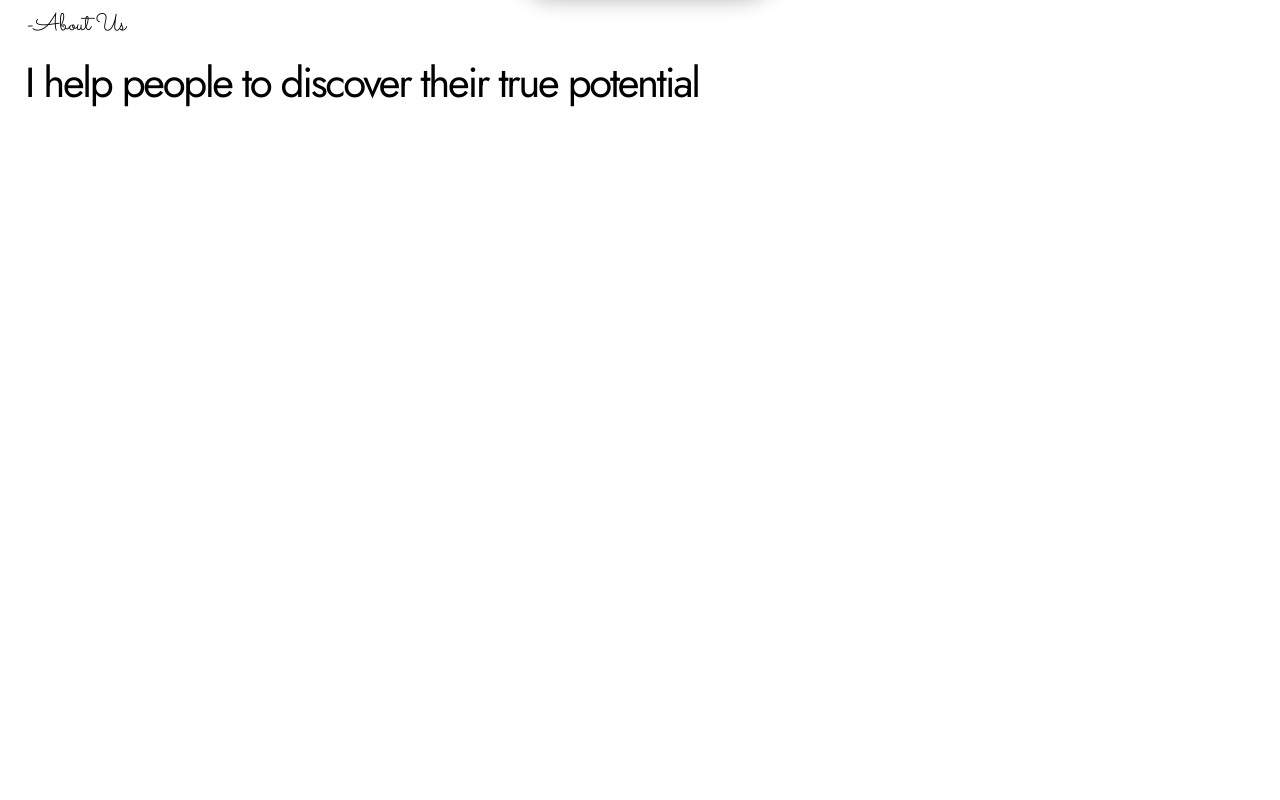
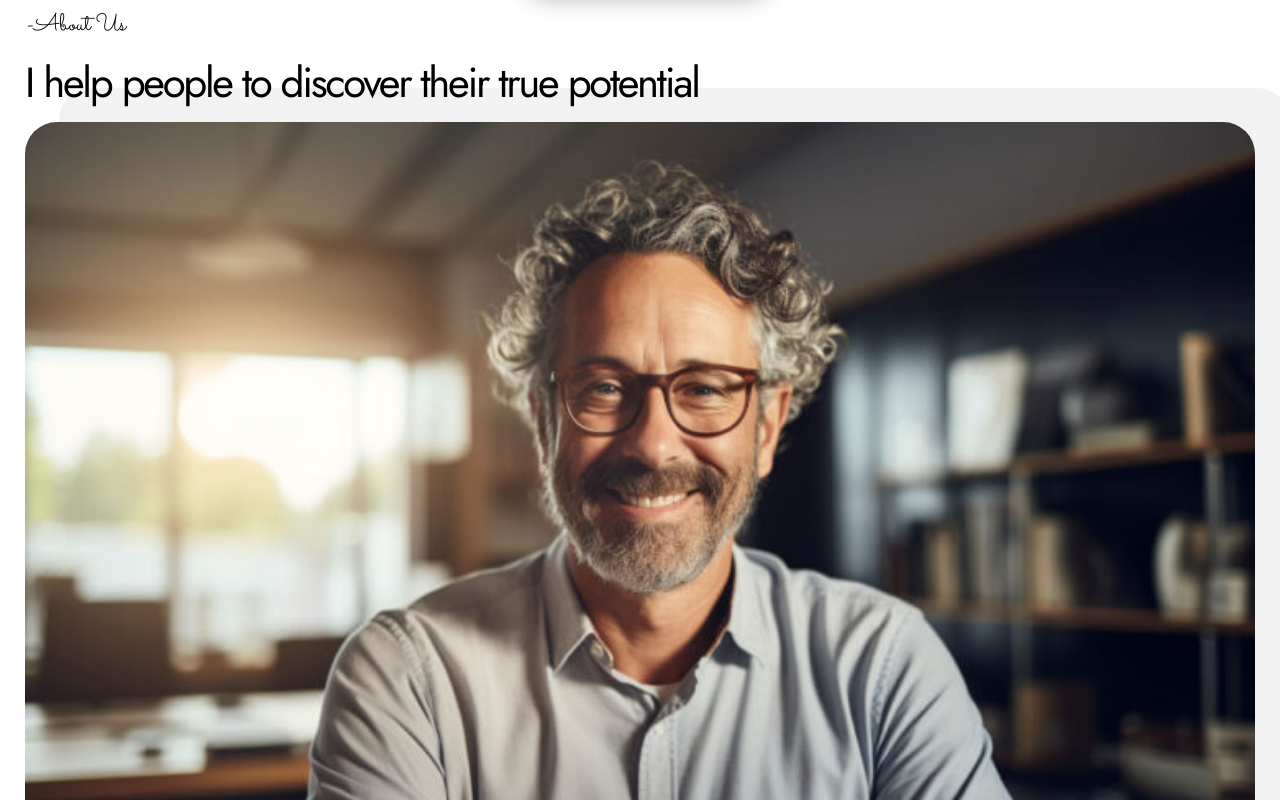
Before and after one commit to UREYPRICE/astrailsInstitute, a React (Vite) app: page / in a window 1280 px wide. Shown: the part 420-1220 px from the top of the page. Before the commit the page ends 800 px from the top, so only its background shows below. Built offline with nearby package versions, Linux system fonts and the light colour scheme; a web font is replaced by a local one.

Commit message:
added img and add the css to img for About us section

```diff
--- a/src/About.jsx
+++ b/src/About.jsx
@@ -1,6 +1,6 @@
 
 import './about.css'
-
+import aboutUsImage from './assets/aboutUsImage.jpg'
 const About = ()=> {
 
 
@@ -10,7 +10,13 @@ return(
 <h2>-About Us</h2>
 
 <h1>I help people to discover their true potential</h1>
+
+
+<img className='aboutImg' src={aboutUsImage} alt="" />
+
 </div>
+
+
 
 
 
--- a/src/about.css
+++ b/src/about.css
@@ -1,3 +1,5 @@
+
+
 @font-face {
     font-family: 'sacramento';
     src: url('./fonts/Sacramento.ttf') format('truetype');
@@ -30,3 +32,10 @@
     letter-spacing: -2.3px;
     line-height: 0.94em;
 }
+
+.aboutImg {
+    overflow: hidden;
+    width: 100%;
+    border-radius: 32px 32px 32px 32px;
+    box-shadow: 34px -34px 0px 0px rgba(0, 0, 0, 0.05);
+}
```
Also changed, not shown: src/assets/aboutUsImage.jpg (added).
